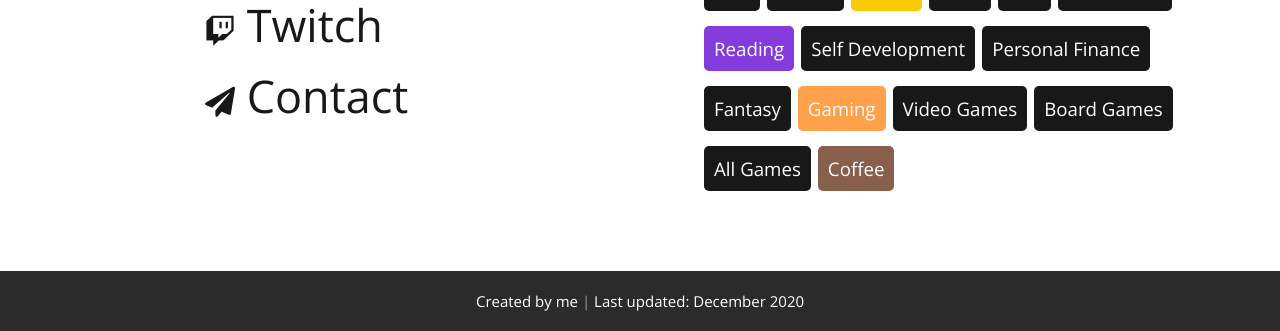
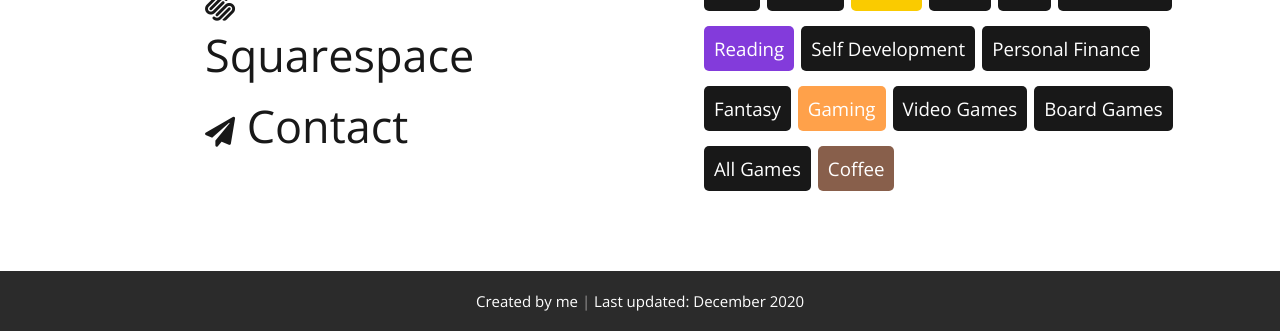
Before and after one commit to reecebly/landing-website, a plain HTML site: page index.html in a window 1280 px wide. Shown: the part 757-1088 px from the top of the page. Drawn offline with nearby package versions, Linux system fonts and the light colour scheme.

Commit message:
Update index.html

```diff
--- a/index.html
+++ b/index.html
@@ -31,7 +31,7 @@
         <a href="https://github.com/reecebly"><h2><i class="fab fa-github"></i> Github</h2></a>
       </div>
       <div class="row">
-        <a href=https://www.twitch.tv/reeces__cup><h2><i class="fab fa-twitch"></i> Twitch</h2></a>
+        <a href=https://www.theselfdeveloper.com/><h2><i class="fab fa-squarespace"></i> Squarespace</h2></a>
       </div>
       <div class="row">
         <a href="mailto:reece.bly@outlook.com"><h2><i class="fas fa-paper-plane"></i> Contact</h2></a>
```
